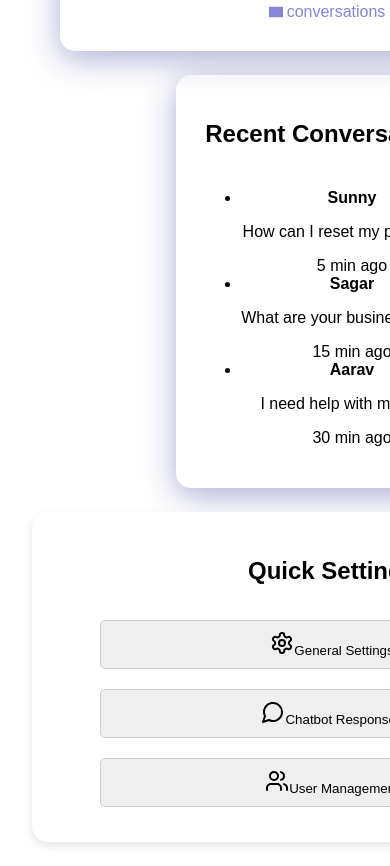
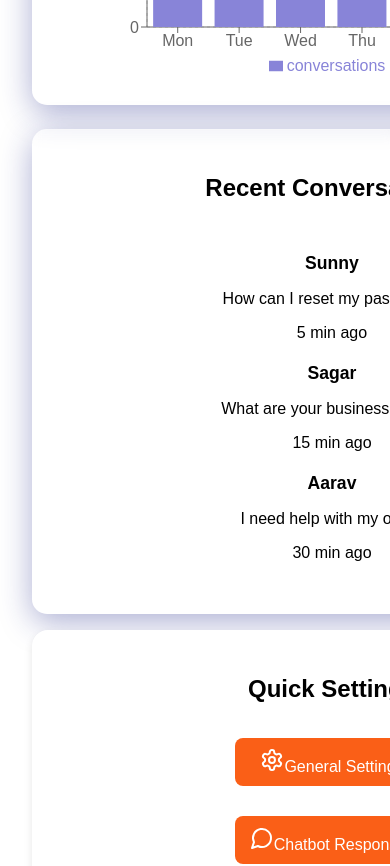
Before and after one commit to sunnysagar/chatbotsetup, a React (Vite) app: page /admin-dashboard in a window 390 px wide. Shown: the part 920-1786 px from the top of the page. Built offline with nearby package versions, Linux system fonts and the light colour scheme; no server answers.

Commit message:
commit the change

```diff
--- a/src/Style.css
+++ b/src/Style.css
@@ -1689,7 +1689,6 @@ button {
 }
 
 /* admin dashboard */
-
 :root {
   --bg-color: #0f172a;
   --card-bg: rgba(255, 255, 255, 0.1);
@@ -1699,7 +1698,7 @@ button {
 
 .chatbot-dashboard-container {
   width: 100%;
-  height: 100%;
+  max-width: 1200px;
   margin: 0 auto;
   padding: 2rem;
 }
@@ -1711,17 +1710,18 @@ button {
   animation: fadeInDown 0.5s ease-out;
 }
 
-/* Flexbox layout for dashboard */
-.dashboard-grid {
-
-  display: flex;
-  flex-wrap: wrap;
-   /* Center items horizontally */
+/* Parent Row Container */
+.dashboard-row {
+  display: flex;
+  width: 100%;
+  justify-content: space-between;
   gap: 1.5rem;
-}
-
-/* Dashboard Card */
+  margin-bottom: 1.5rem;
+}
+
+/* Each card takes 50% width */
 .dashboard-card {
+  flex: 1;
   background: var(--card-bg);
   border-radius: 15px;
   padding: 1.5rem;
@@ -1730,15 +1730,12 @@ button {
   -webkit-backdrop-filter: blur(4px);
   border: 1px solid var(--border-color);
   transition: transform 0.3s ease, box-shadow 0.3s ease;
-  animation: fadeIn 0.5s ease-out;
   display: flex;
   flex-direction: column;
   justify-content: center;
   align-items: center;
   text-align: center;
-  flex: 1 1 calc(50% - 1.5rem); /* Ensures 2 cards per row with equal width */
-  min-height: 250px; /* Ensures equal height */
-  max-width: 500px; /* Prevents stretching */
+  min-height: 280px;
 }
 
 .dashboard-card:hover {
@@ -1753,6 +1750,7 @@ button {
   padding-bottom: 0.5rem;
 }
 
+/* Statistics Grid */
 .stats-grid {
   display: flex;
   flex-wrap: wrap;
@@ -1782,21 +1780,56 @@ button {
   opacity: 0.8;
 }
 
+/* Conversation List */
+.conversation-list {
+  list-style: none;
+  padding: 0;
+}
+
+.conversation-item {
+  border-bottom: 1px solid var(--border-color);
+  padding: 10px 0;
+}
+
+.conversation-item strong {
+  font-size: 1.1rem;
+  display: block;
+}
+
+/* Settings Grid */
+.settings-grid {
+  display: flex;
+  flex-direction: column;
+  gap: 10px;
+}
+
+.settings-button {
+  background: var(--text-color);
+  color: white;
+  padding: 10px 15px;
+  border-radius: 8px;
+  border: none;
+  cursor: pointer;
+  font-size: 1rem;
+}
+
+.settings-button:hover {
+  background: #d14d10;
+}
+
 /* Responsive Design */
 @media (max-width: 768px) {
-  .dashboard-grid {
-    flex-direction: column; /* Stack cards in column */
-    align-items: center; /* Center items */
+  .dashboard-row {
+    flex-direction: column;
+    gap: 1rem;
   }
 
   .dashboard-card {
-    flex: 1 1 100%; /* Full width in mobile */
-    max-width: 90%;
-    min-height: 250px; /* Ensure equal height */
-  }
-}
-
-/* Fade Animations */
+    width: 100%;
+  }
+}
+
+/* Animations */
 @keyframes fadeIn {
   from {
     opacity: 0;
@@ -2343,7 +2376,7 @@ button {
   }
 
   .right{
-  margin-top: -2rem;
+    margin-top: -5rem;
   }
 
   .left-image,
@@ -2368,6 +2401,9 @@ button {
   .right-bottom {
     margin-top: 5%;
   }
+
+
+
   /* auth modal */
   .auth-modal {
     width: 70%;
@@ -2375,7 +2411,6 @@ button {
   }
 
   /* contact */
-
   .contact-contact {
     padding: 1rem;
     text-align: center;
@@ -2561,11 +2596,6 @@ button {
     width: 120px;
   }
 
-  .left,
-  .right {
-    position: static;
-    margin: 10px -10px;
-  }
 
   .bot-animation {
     width: 100%;
@@ -2646,6 +2676,16 @@ button {
     /* Each section takes full width */
   }
 
+  /* profile update */
+  .formContainer-profile{
+    width: 80%;
+    height: auto;
+    padding: 1.5rem;
+  }
+  .one-row{
+    gap: 2rem;
+  }
+
   /*settings*/
 
   .settings-container {
--- a/src/pages/AdminDashboard.jsx
+++ b/src/pages/AdminDashboard.jsx
@@ -22,7 +22,9 @@ export default function ChatbotAdminDashboard() {
   return (
     <div className="chatbot-dashboard-container">
       <h1 className="dashboard-title">Chatbot Admin Dashboard</h1>
-      <div className="dashboard-grid">
+
+      {/* Row 1: Stats + Chart */}
+      <div className="dashboard-row">
         <div className="dashboard-card stats-card">
           <h2>Statistics</h2>
           <div className="stats-grid">
@@ -43,6 +45,7 @@ export default function ChatbotAdminDashboard() {
             </div>
           </div>
         </div>
+
         <div className="dashboard-card chart-card">
           <h2>Conversations per Day</h2>
           <BarChart width={500} height={300} data={data}>
@@ -54,6 +57,10 @@ export default function ChatbotAdminDashboard() {
             <Bar dataKey="conversations" fill="#8884d8" />
           </BarChart>
         </div>
+      </div>
+
+      {/* Row 2: Recent Conversations + Settings */}
+      <div className="dashboard-row">
         <div className="dashboard-card conversations-card">
           <h2>Recent Conversations</h2>
           <ul className="conversation-list">
@@ -66,6 +73,7 @@ export default function ChatbotAdminDashboard() {
             ))}
           </ul>
         </div>
+
         <div className="dashboard-card settings-card">
           <h2>Quick Settings</h2>
           <div className="settings-grid">
```
